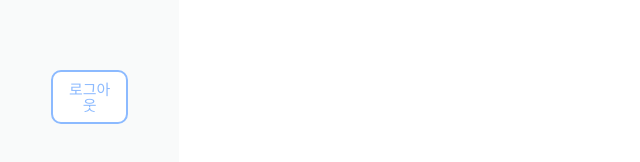
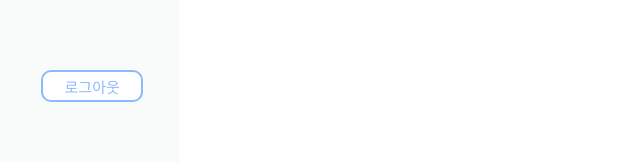
Before and after one commit to Insa-dong/insa-front, a React (Create React App) app: page /emp in a window 1280 px wide. Shown: the part 622-784 px from the top of the page, without its empty margins (0-640 px from the left). Built offline with nearby package versions, Linux system fonts and the light colour scheme.

Commit message:
💄 Design: Navbar 수정

```diff
--- a/src/component/common/Navbar.css
+++ b/src/component/common/Navbar.css
@@ -54,10 +54,10 @@ a{text-decoration: none; color: inherit;}
 .sideTr{
     border-radius: 0.5rem;
     display: flex;
-      align-items: center;
-      font-weight: bold;
-      color: #687482;
-      padding: 2.1vh;
+    align-items: center;
+    font-weight: bold;
+    color: #687482;
+    padding: 2.1vh;
 
 
 }
@@ -81,12 +81,12 @@ a{text-decoration: none; color: inherit;}
 }
 
 
-.sideTr > img{
+.sideTr img{
     width: 24px;
     margin-left: 0.75vw;
 }
 
-.sideTr > span{
+.sideTr span{
     width: 100px;
     margin-left: 1.05vw;
 }
@@ -97,10 +97,11 @@ a{text-decoration: none; color: inherit;}
 }
 
 #sideBottom > .logoutBox{
-    width: 6vw;
+    width: 8vw;
+    height: 4vh;
     border: 2px solid #8CBAFF;
-    padding: 0.7vw;
-    margin-left: 1.8vw;
+    padding: 0.6vw;
+    margin-left: 1vw;
     border-radius: 10px;
     font-size: 15px;
     color: #8CBAFF;
```
